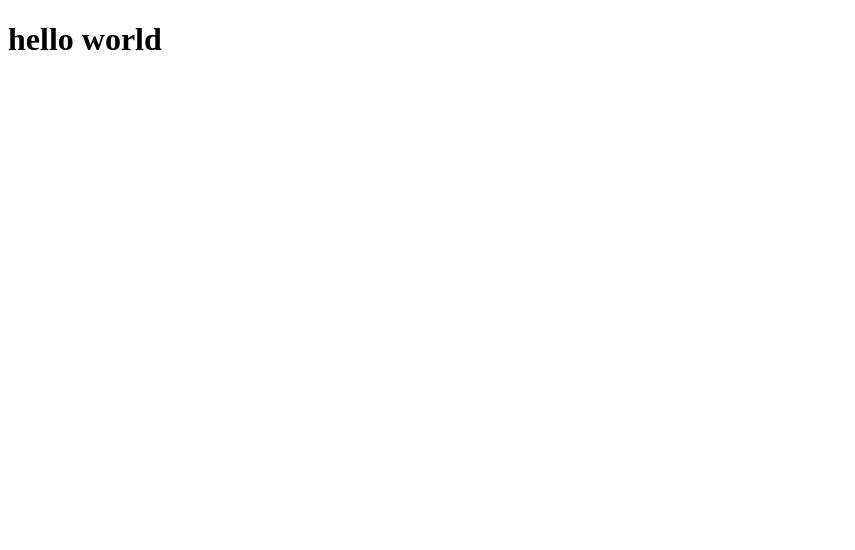
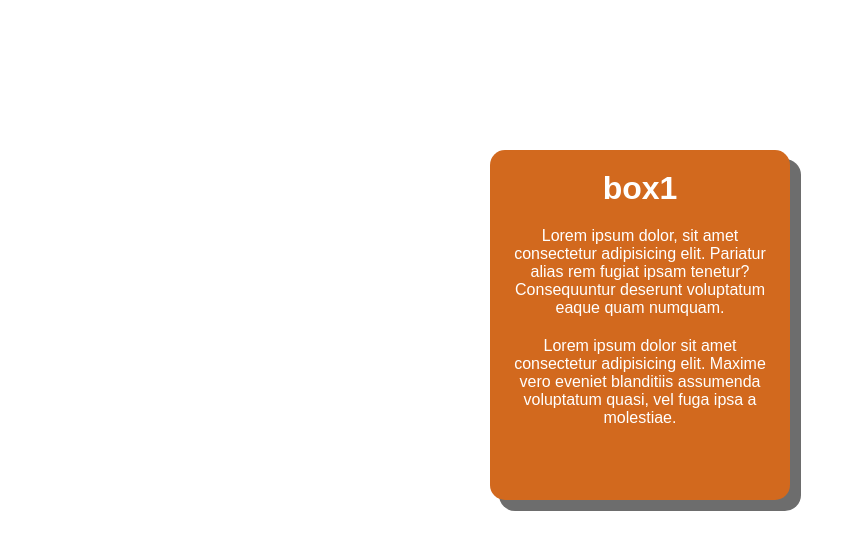
Before and after one commit to xoshimjanov/card, a plain HTML site: page index.html in a window 1280 px wide. Shown: the whole page, without its empty margins (0-855 px from the left). Drawn offline with Linux system fonts and the light colour scheme.

Commit message:
welcome kod tayyor

```diff
--- a/index.html
+++ b/index.html
@@ -5,8 +5,13 @@
     <meta http-equiv="X-UA-Compatible" content="IE=edge">
     <meta name="viewport" content="width=device-width, initial-scale=1.0">
     <title>git hub </title>
+    <link rel="stylesheet" href="./style.css">
 </head>
 <body>
-    <h1>hello world</h1>
+    <div class="card">
+        <h1>box1</h1>
+        <p>Lorem ipsum dolor, sit amet consectetur adipisicing elit. Pariatur alias rem fugiat ipsam tenetur? Consequuntur deserunt voluptatum eaque quam numquam.</p>
+        <p>Lorem ipsum dolor sit amet consectetur adipisicing elit. Maxime vero eveniet blanditiis assumenda voluptatum quasi, vel fuga ipsa a molestiae.</p>
+    </div>
 </body>
 </html>
--- /dev/null
+++ b/style.css
@@ -0,0 +1,25 @@
+*{
+    margin: 0;
+    padding: 0;
+    box-sizing: border-box;
+}
+.card{
+    width: 300px;
+    height: 350px;
+    background-color: chocolate;
+    margin: 150px auto;
+    padding: 20px;
+    border-radius: 15px;
+    box-shadow: 10px 10px 0 1px rgba(0, 0, 0, 0.572);
+}
+.card h1{
+    color: white;
+    font-family: sans-serif;
+    text-align: center;
+}
+.card p{
+    font-family: sans-serif;
+    color: white;
+    padding-top: 20px;
+    text-align: center;
+}
```
